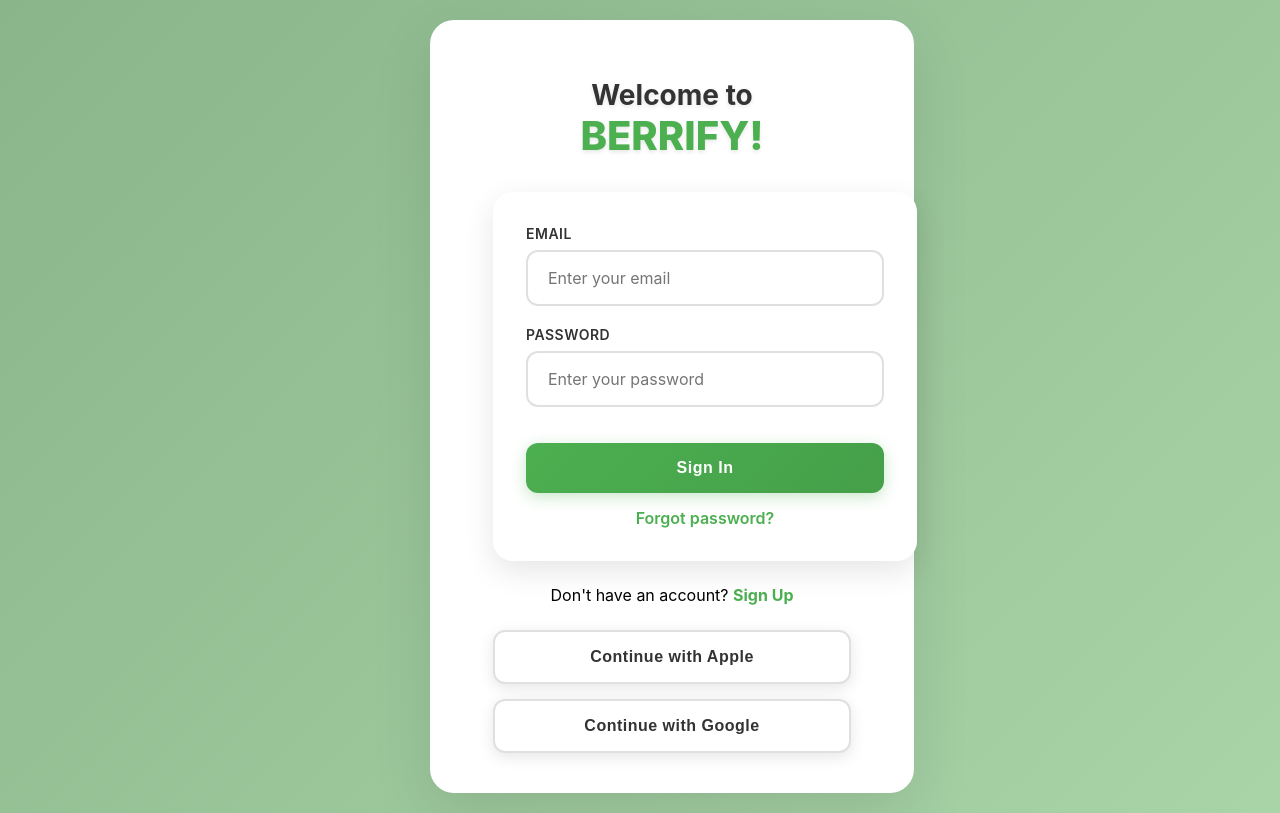
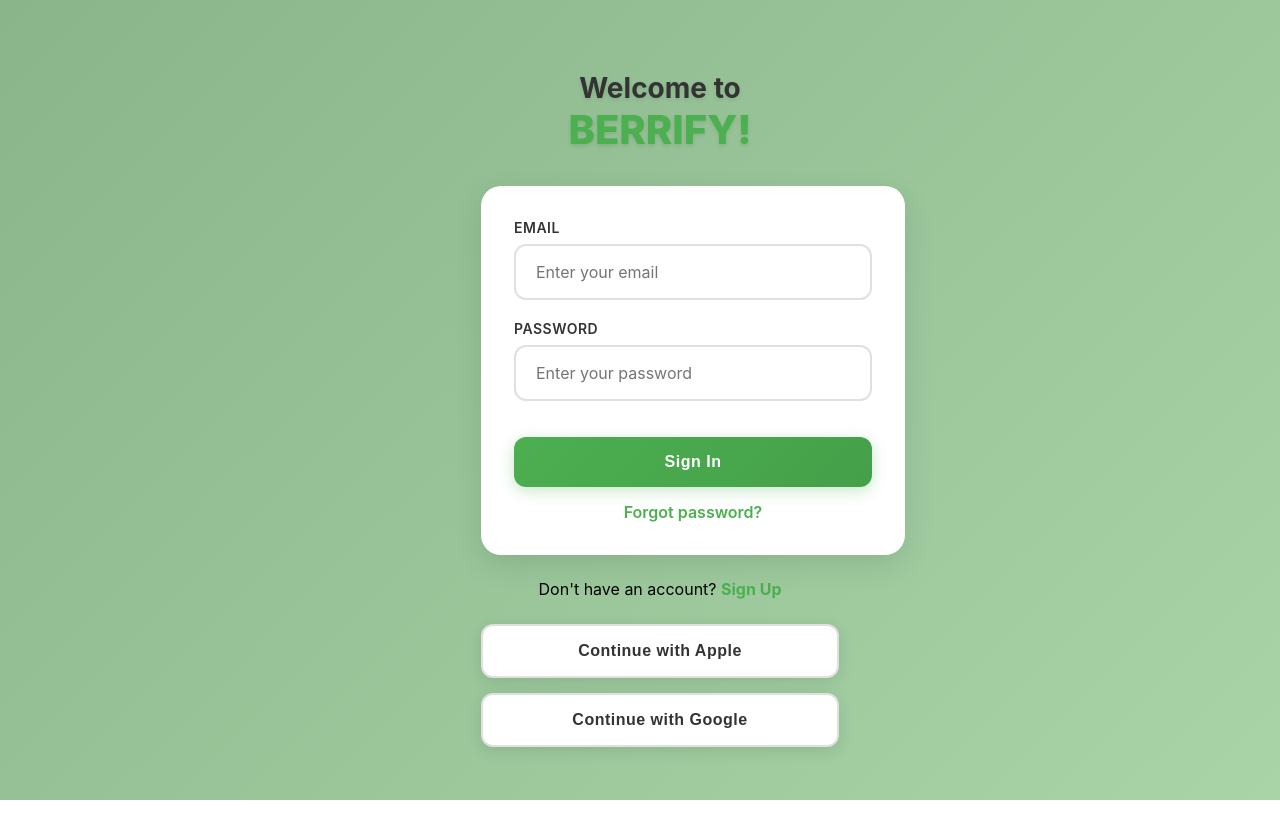
Before and after one commit to Kaungms/berrify, a Vue app: page / in a window 1280 px wide. Built offline with nearby package versions, Linux system fonts and the light colour scheme.

Commit message:
white card fixed

```diff
--- a/src/components/ChooseMode.vue
+++ /dev/null
@@ -1,18 +0,0 @@
-<template>
-  <div class="welcome">
-    <h1>Welcome to Berrify</h1>
-    <p>Your strawberry tracking companion</p>
-    <button class="btn-main" @click="goToHome">Get Started</button>
-  </div>
-</template>
-
-<script>
-export default {
-  name: "WelcomePage",
-  methods: {
-    goToHome() {
-      this.$router.push("/home");
-    }
-  }
-};
-</script>
--- a/src/components/LoginPage.css
+++ b/src/components/LoginPage.css
@@ -1,4 +1,12 @@
 /* LoginPage Component Styles */
+
+/* Remove white background when showing flower animation */
+.login-page .form-container {
+  background: none !important;
+  padding: 0 !important;
+  box-shadow: none !important;
+  border: none !important;
+}
 
 /* Flower Loader Animation */
 .flower {
@@ -13,6 +21,9 @@
   animation-duration: 2s;
   animation-iteration-count: infinite;
   animation-timing-function: ease;
+  background: none !important;
+  box-shadow: none !important;
+  border: none !important;
 }
 
 .petal {
--- a/src/components/WelcomePage.vue
+++ b/src/components/WelcomePage.vue
@@ -5,7 +5,7 @@
     <p class="description">
       “Its time to get your plants settled in and ready to grow strong and healthy.”
     </p>
-    <button class="btn-main" @click="$router.push('/choose-mode')">Get Started</button>
+    <button class="btn-main" @click="$router.push('/home')">Get Started</button>
   </div>
 </template>
 
--- a/src/main.js
+++ b/src/main.js
@@ -7,7 +7,6 @@ import { createRouter, createWebHistory } from "vue-router";
 import WelcomePage from "./components/WelcomePage.vue";
 import LoginPage from "./components/LoginPage.vue";
 import ForgotPassword from "./components/Forgotpassword.vue";
-import ChooseMode from "./components/ChooseMode.vue";
 import Home from "./components/Home.vue";
 import MyDairy from "./components/MyDairy.vue";
 import Tips from "./components/Tips.vue";
@@ -18,7 +17,7 @@ import Settings from "./components/Setting.vue";
 import HardwareAnalysis from "./components/HardwareAnalysis.vue";
 import ScannedPhoto from "./components/ScannedPhoto.vue";
 import StrawberryRanking from "./components/StrawberryRanking.vue";
-import Profile from "./components/Profile.vue";
+import Profile from "./components/profile.vue";
 import AddPlantPhoto from "./components/AddPlantPhoto.vue";
 import PlantScan from "./components/PlantScan.vue";
 // import ProfilePage from "./components/ProfilePage.vue";
@@ -28,7 +27,6 @@ const routes = [
   { path: "/signup", component: SignupPage },
   { path: "/forgot-password", component: ForgotPassword },
   { path: "/welcome", component: WelcomePage },
-  { path: "/choose-mode", component: ChooseMode },
   { path: "/home", component: Home },
   { path: "/my-diary", name: "MyDairy", component: MyDairy },
   { path: "/tips", name: "Tips", component: Tips },
```
Also changed, not shown: src/components/ChooseMode.css (deleted).
